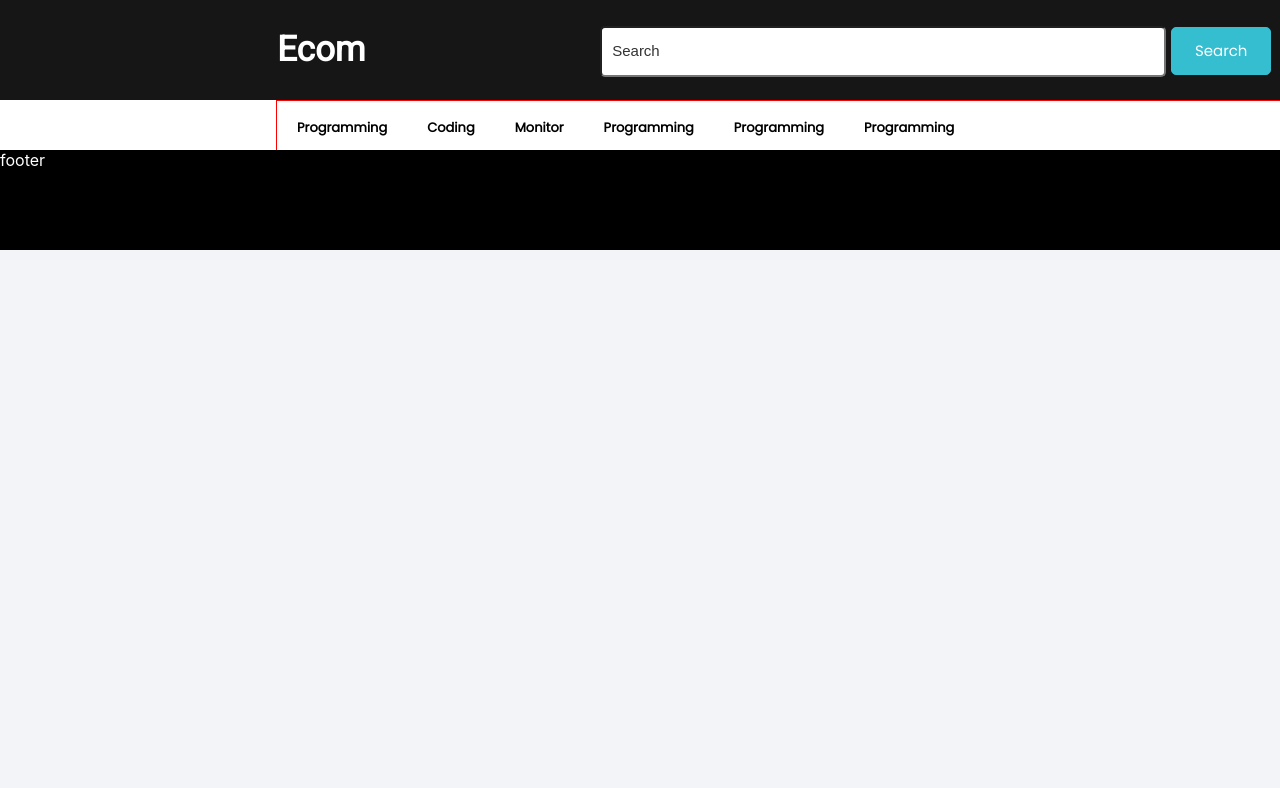
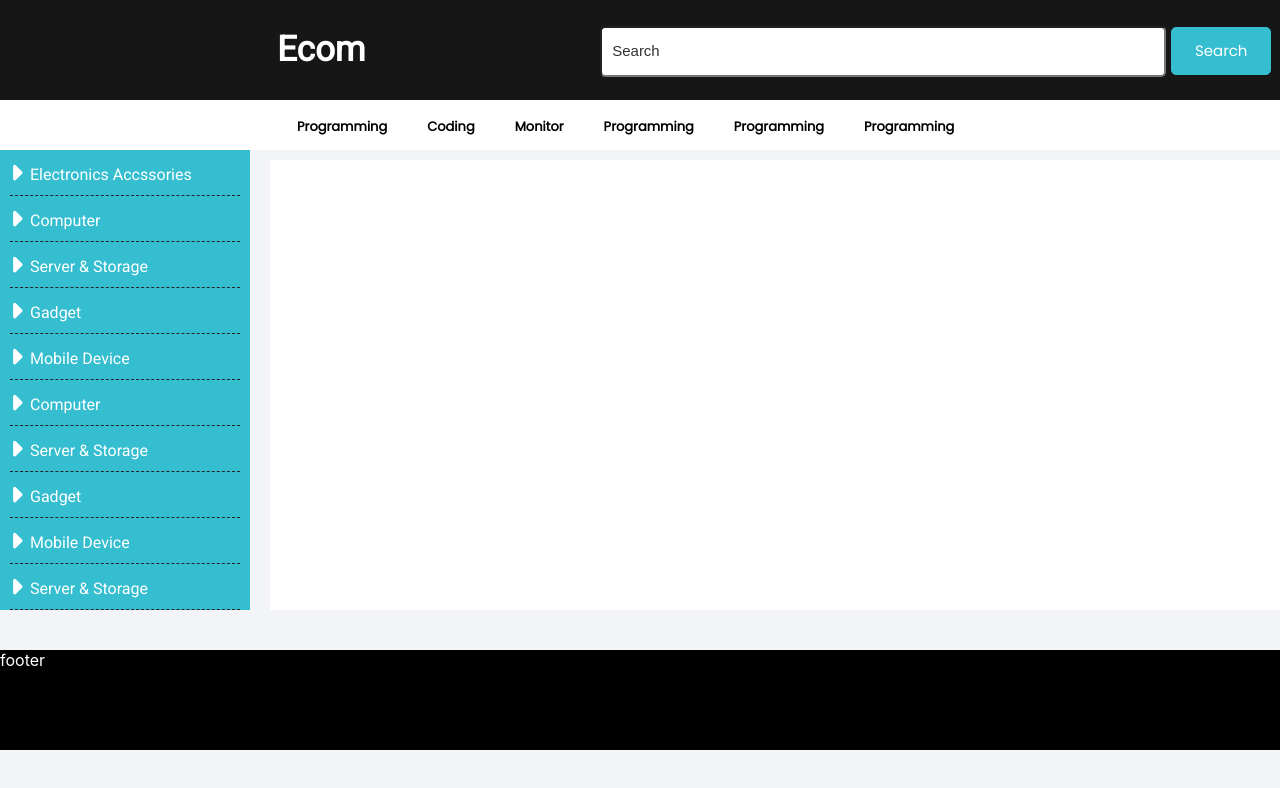
Before and after one commit to mahfuj-mahtab/React-Ecommerce, a React (Create React App) app: page / in a window 1280 px wide. Shown: the top 788 px of the page. Built offline with nearby package versions, Linux system fonts and the light colour scheme; a web font is replaced by a local one.

Commit message:
working on banner section

```diff
--- a/src/App.css
+++ b/src/App.css
@@ -77,7 +77,7 @@
   border: 1px solid #35BDD0;
   color: white;
   margin-left: 135px;
-  font-size: 15px;
+  font-size: 18px;
   font-family: 'Poppins', sans-serif;
   display: block;
   top: 25px;
@@ -87,6 +87,9 @@
   text-align: center;
   text-decoration: none;
 
+}
+.link_button #text{
+  color: red;
 }
 ::placeholder{
   /* padding-left: 10px; */
@@ -148,7 +151,6 @@
   width: 1366px;
   height: 50px;
   margin: 0 auto;
-  border: 1px solid red;
 
 }
 .bottom_header_main ul{
@@ -175,3 +177,71 @@
   color: black;
 
 }
+.banner{
+  width: 1366px;
+  height: 500px;
+  margin: 0 auto;
+
+}
+.left_banner{
+  width: 250px;
+  min-height: 460px;
+  background: #35BDD0;
+  float: left;
+}
+.login_icon{
+  color: white;
+  font-size: 25px;
+  margin-right: 10px;
+  width: 30px;
+  height: 30px;
+  line-height: 40px;
+
+}
+.banner_icon{
+  color: white;
+  font-size: 25px;
+  padding-top: 6px;
+  margin-right: 0px;
+  height: 40px;
+  width: 20px;
+  float: left;
+
+}
+.left_banner ul{
+  list-style: none;
+  padding: 0px;
+  margin: 0px;
+}
+.left_banner ul li{
+  margin-top: 5px;
+  margin-left: 10px;
+  width: 230px;
+  height: 40px;
+  float: left;
+  border-bottom: 1px dashed rgb(38, 37, 37);
+
+  line-height: 40px;
+}
+.left_banner ul li a{
+  /* border: 1px solid red; */
+  text-decoration: none;
+  color: white;
+  font-size: 16px;
+  font-family: 'Roboto', sans-serif;
+  display: block;
+  width: 200px;
+  height: 40px;
+  line-height: 40px;
+  float: left;
+
+}
+.right_banner{
+  width: 1070px;
+  height: 450px;
+  margin-top: 10px;
+  margin-left:20px;
+
+  float: left;
+  background: #ffffff;
+}
--- /dev/null
+++ b/src/components/Home/Banner.js
@@ -0,0 +1,26 @@
+import React from 'react'
+import { Link } from "react-router-dom";
+
+export default function Banner() {
+  return (
+    <div>
+        <div className='banner'>
+            <div className="left_banner">
+                <ul>
+                    <li><i class="fa-solid fa-caret-right banner_icon"></i><Link>Electronics Accssories</Link></li>
+                    <li><i class="fa-solid fa-caret-right banner_icon"></i><Link>Computer</Link></li>
+                    <li><i class="fa-solid fa-caret-right banner_icon"></i><Link>Server & Storage</Link></li>
+                    <li><i class="fa-solid fa-caret-right banner_icon"></i><Link>Gadget</Link></li>
+                    <li><i class="fa-solid fa-caret-right banner_icon"></i><Link>Mobile Device</Link></li>
+                    <li><i class="fa-solid fa-caret-right banner_icon"></i><Link>Computer</Link></li>
+                    <li><i class="fa-solid fa-caret-right banner_icon"></i><Link>Server & Storage</Link></li>
+                    <li><i class="fa-solid fa-caret-right banner_icon"></i><Link>Gadget</Link></li>
+                    <li><i class="fa-solid fa-caret-right banner_icon"></i><Link>Mobile Device</Link></li>
+                    <li><i class="fa-solid fa-caret-right banner_icon"></i><Link>Server & Storage</Link></li>
+                </ul>
+            </div>
+            <div className="right_banner"></div>
+        </div>
+    </div>
+  )
+}
--- a/src/components/Home/home.js
+++ b/src/components/Home/home.js
@@ -1,6 +1,7 @@
 import React from 'react'
 import Header from '../header'
 import Footer from '../footer'
+import Banner from './Banner'
 
 export default function home() {
   return (
@@ -8,6 +9,7 @@ export default function home() {
       <div className="header_section">
         <Header/>
         </div>
+        <Banner/>
         <div className="footer_section">
         <Footer/>
         </div>
--- a/src/components/header.js
+++ b/src/components/header.js
@@ -20,7 +20,7 @@ export default function header() {
         <i class="fa-solid fa-cart-shopping cart"></i>
         <h2 className='h2'>10</h2>
         </div>
-        <Link className='link_button' to="/login">Login</Link>
+        <Link className='link_button' to="/login"><i class="fa-solid fa-right-to-bracket login_icon"></i> Login</Link>
         </div>
         </div>
     </div>
```
